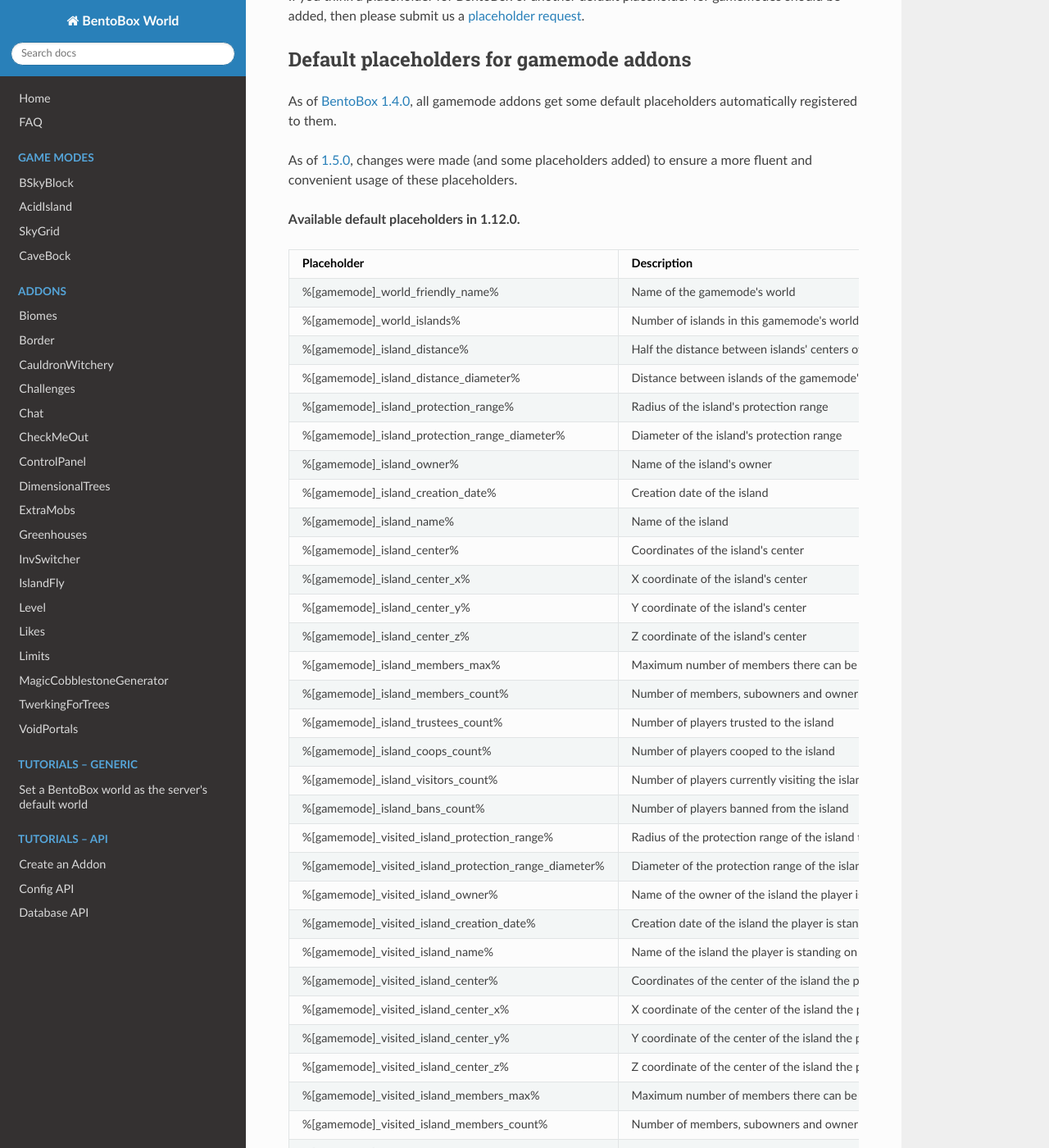
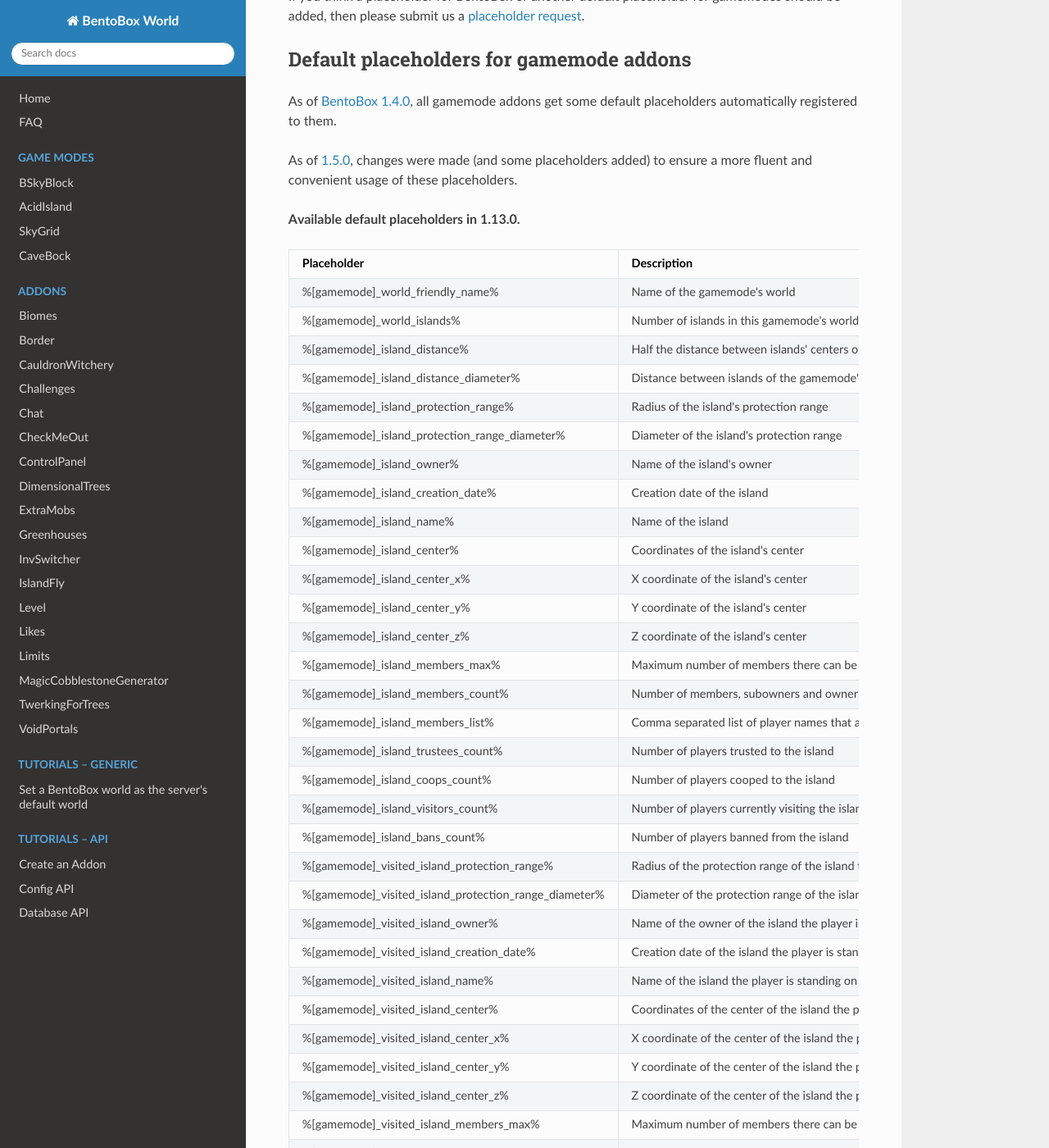
Before and after one commit to BentoBoxWorld/docs, an MkDocs documentation site: the page built from docs/BentoBox/Placeholders.md, in a window 1280 px wide and 1400 px high, scrolled down 839 px. Shown: the whole window at 82% size. Built offline with MkDocs 1.6.1, drawn with Linux system fonts in a browser that asks for light colours; nearby versions of some CDN libraries.

Commit message:
Added "%[gamemode]_island_members_list%" placeholder

```diff
--- a/docs/BentoBox/Placeholders.md
+++ b/docs/BentoBox/Placeholders.md
@@ -28,7 +28,7 @@
 
 As of [1.5.0](https://github.com/BentoBoxWorld/BentoBox/releases/tag/1.5.0), changes were made (and some placeholders added) to ensure a more fluent and convenient usage of these placeholders.
 
-**Available default placeholders in 1.12.0.**
+**Available default placeholders in 1.13.0.**
 
 | Placeholder | Description | Version |
 |-------------------------------------------------------|--------------------------------------------------------------------------------|-----------|
@@ -47,6 +47,7 @@
 | %[gamemode]_island_center_z% | Z coordinate of the island's center | 1.5.0 |
 | %[gamemode]_island_members_max% | Maximum number of members there can be on the island | 1.5.0 |
 | %[gamemode]_island_members_count% | Number of members, subowners and owner there are on the island | 1.5.0 |
+| %[gamemode]_island_members_list% | Comma separated list of player names that are at least MEMBER on the island| 1.13.0 |
 | %[gamemode]_island_trustees_count% | Number of players trusted to the island | 1.5.0 |
 | %[gamemode]_island_coops_count% | Number of players cooped to the island | 1.5.0 |
 | %[gamemode]_island_visitors_count% | Number of players currently visiting the island | 1.5.0 |
```
